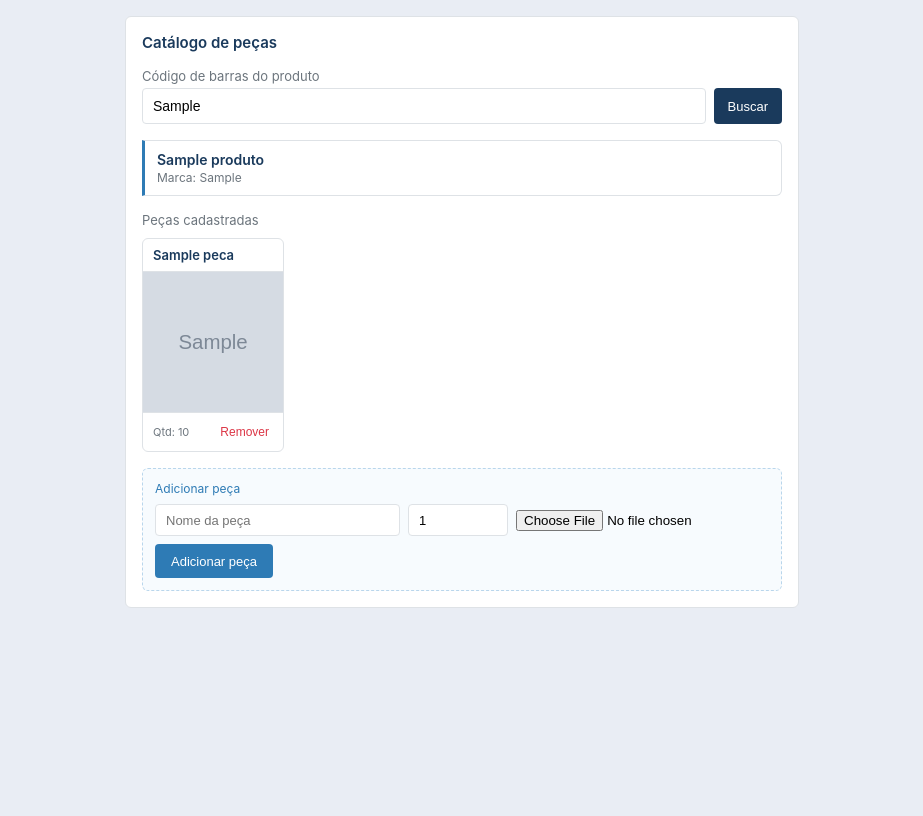
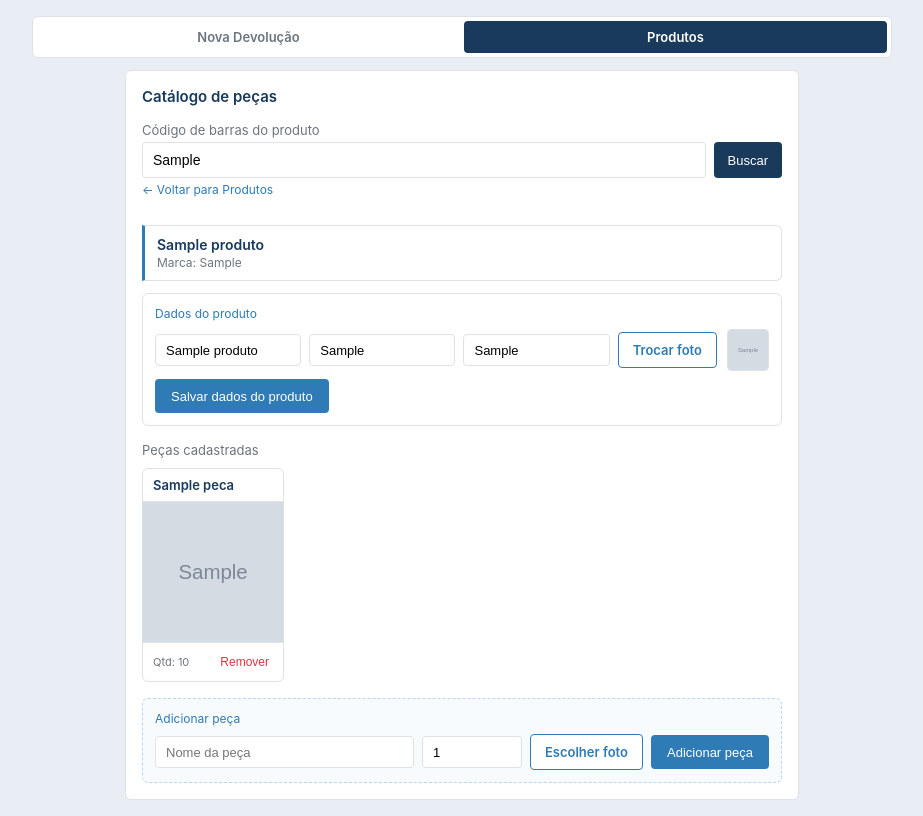
Before and after one commit to MatheusAp-MB/Projeto-Sistema-Devolucao, a Django app: a page that uses devolucoes/templates/devolucoes/catalogo.html in a window 1280 px wide. Shown: the whole page, without its empty margins (178-1101 px from the left). Before the commit the page ends 608 px from the top, so only its background shows below. Run offline with Django 5.2, Linux system fonts and the light colour scheme; tables that the repository leaves empty hold one stand-in row (values such as "Sample post"); grey boxes marked "Sample" are stand-in pictures.

Commit message:
Reestruturação de Telas — Produtos como Tela Direta, Edição de Dados do Produto Embutida no Catálogo

```diff
--- a/devolucoes/models.py
+++ b/devolucoes/models.py
@@ -12,6 +12,7 @@ class Produto(models.Model):
     codigo_barras = models.CharField(max_length=50, unique=True)
     nome = models.CharField(max_length=200)
     marca = models.CharField(max_length=100, blank=True)
+    foto = models.ImageField(upload_to='catalogo_produtos/', blank=True, null=True)
 
     class Meta:
         ordering = ['nome']
--- a/devolucoes/static/devolucoes/css/layout_catalogo.css
+++ b/devolucoes/static/devolucoes/css/layout_catalogo.css
@@ -284,14 +284,75 @@
     }
 }
 
-/* Preview da imagem no formulário de adicionar peça, antes de enviar */
+/* Campo de imagem do formulário de adicionar peça: input nativo escondido
+   de forma acessível (continua clicável via o <label>) + botão estilizado
+   + card de preview com o nome do arquivo fixo no rodapé, mesma linguagem
+   visual do card de peça já cadastrada (.catalogo-peca). */
+.catalogo-campo-imagem {
+    display: flex;
+    flex-wrap: wrap;
+    align-items: center;
+    gap: 10px;
+}
+
+.catalogo-input-imagem-oculto {
+    position: absolute;
+    width: 1px;
+    height: 1px;
+    padding: 0;
+    margin: -1px;
+    overflow: hidden;
+    clip: rect(0, 0, 0, 0);
+    white-space: nowrap;
+    border: 0;
+}
+
+.catalogo-botao-escolher-imagem {
+    display: inline-flex;
+    align-items: center;
+    height: 34px;
+    padding: 0 14px;
+    border: 1px solid #2e7bb5;
+    border-radius: 4px;
+    background-color: #ffffff;
+    color: #2e7bb5;
+    font-size: 13px;
+    font-weight: 600;
+    cursor: pointer;
+    white-space: nowrap;
+    transition: background-color 0.15s ease, color 0.15s ease;
+}
+
+.catalogo-botao-escolher-imagem:hover {
+    background-color: #2e7bb5;
+    color: #ffffff;
+}
+
+.catalogo-preview-cartao {
+    width: 96px;
+    border: 1px solid #dee2e6;
+    border-radius: 6px;
+    overflow: hidden;
+    background-color: #ffffff;
+}
+
 .catalogo-preview-imagem {
-    display: none;
-    width: 60px;
-    height: 60px;
+    display: block;
+    width: 96px;
+    height: 96px;
     object-fit: cover;
-    border-radius: 4px;
-    border: 1px solid #dee2e6;
+}
+
+.catalogo-preview-nome-arquivo {
+    display: block;
+    padding: 4px 6px;
+    border-top: 1px solid #dee2e6;
+    background-color: #f1f3f6;
+    font-size: 10px;
+    color: #6c757d;
+    white-space: nowrap;
+    overflow: hidden;
+    text-overflow: ellipsis;
 }
 
 /* Modal de foto em tela cheia — mesmo padrão do Hub de Fotos do Sistema
@@ -359,3 +420,78 @@
     max-height: 100%;
     object-fit: contain;
 }
+
+.catalogo-link-voltar {
+    display: inline-block;
+    font-size: 12px;
+    color: #2e7bb5;
+    text-decoration: none;
+    margin-bottom: 12px;
+}
+
+.catalogo-link-voltar:hover {
+    text-decoration: underline;
+}
+
+.catalogo-dados-produto {
+    margin-top: 12px;
+    border: 1px solid #dee2e6;
+    border-radius: 6px;
+    padding: 12px;
+}
+
+.catalogo-dados-produto-titulo {
+    font-size: 12px;
+    color: #2e7bb5;
+    margin: 0 0 8px;
+}
+
+.catalogo-form-dados-produto {
+    display: flex;
+    flex-wrap: wrap;
+    align-items: center;
+    gap: 8px;
+}
+
+.catalogo-form-dados-produto input[type="text"] {
+    height: 32px;
+    border: 1px solid #dee2e6;
+    border-radius: 4px;
+    padding: 0 10px;
+    box-sizing: border-box;
+    font-size: 13px;
+    flex: 1;
+    min-width: 140px;
+}
+
+.catalogo-preview-imagem-atual {
+    width: 40px;
+    height: 40px;
+    object-fit: cover;
+    border-radius: 4px;
+    border: 1px solid #dee2e6;
+    flex-shrink: 0;
+}
+
+.catalogo-botao-salvar-produto {
+    height: 34px;
+    padding: 0 16px;
+    border: none;
+    border-radius: 4px;
+    background-color: #2e7bb5;
+    color: #ffffff;
+    font-size: 13px;
+    cursor: pointer;
+}
+
+@media (max-width: 480px) {
+    .catalogo-form-dados-produto {
+        flex-direction: column;
+        align-items: stretch;
+    }
+
+    .catalogo-form-dados-produto input[type="text"] {
+        width: 100%;
+        min-width: 0;
+    }
+}
--- /dev/null
+++ b/devolucoes/static/devolucoes/css/layout_nav.css
@@ -0,0 +1,31 @@
+.nav-principal {
+    display: flex;
+    gap: 4px;
+    max-width: 860px;
+    margin: 0 auto 12px;
+    padding: 4px;
+    background-color: #ffffff;
+    border: 1px solid #dee2e6;
+    border-radius: 6px;
+    box-sizing: border-box;
+}
+
+.nav-link {
+    flex: 1;
+    text-align: center;
+    padding: 8px 12px;
+    border-radius: 4px;
+    font-size: 13px;
+    font-weight: 600;
+    color: #6c757d;
+    text-decoration: none;
+}
+
+.nav-link:hover {
+    background-color: #f1f3f6;
+}
+
+.nav-link--ativo {
+    background-color: #1a3a5c;
+    color: #ffffff;
+}
--- a/devolucoes/static/devolucoes/js/script_catalogo.js
+++ b/devolucoes/static/devolucoes/js/script_catalogo.js
@@ -9,21 +9,25 @@
 (function () {
     var campoImagem = document.getElementById('id_imagem_nova_peca');
     var previewImagem = document.getElementById('preview_imagem_nova_peca');
+    var previewCartao = document.getElementById('preview_imagem_nova_peca_cartao');
+    var previewNomeArquivo = document.getElementById('preview_imagem_nova_peca_nome');
 
-    if (campoImagem && previewImagem) {
+    if (campoImagem && previewImagem && previewCartao && previewNomeArquivo) {
         campoImagem.addEventListener('change', function () {
             var arquivo = campoImagem.files && campoImagem.files[0];
             if (!arquivo) {
-                previewImagem.style.display = 'none';
+                previewCartao.hidden = true;
                 previewImagem.src = '';
+                previewNomeArquivo.textContent = '';
                 return;
             }
             var leitor = new FileReader();
             leitor.onload = function (evento) {
                 previewImagem.src = evento.target.result;
-                previewImagem.style.display = 'block';
+                previewCartao.hidden = false;
             };
             leitor.readAsDataURL(arquivo);
+            previewNomeArquivo.textContent = arquivo.name;
         });
     }
 
@@ -63,3 +67,22 @@
         if (!modal.hidden && evento.key === 'Escape') fecharModal();
     });
 })();
+
+(function () {
+    var campoFoto = document.getElementById('id_foto_editar_produto');
+    var previewFoto = document.getElementById('preview_foto_editar_produto');
+
+    if (!campoFoto || !previewFoto) return;
+
+    campoFoto.addEventListener('change', function () {
+        var arquivo = campoFoto.files && campoFoto.files[0];
+        if (!arquivo) return;
+
+        var leitor = new FileReader();
+        leitor.onload = function (evento) {
+            previewFoto.src = evento.target.result;
+            previewFoto.hidden = false;
+        };
+        leitor.readAsDataURL(arquivo);
+    });
+})();
--- a/devolucoes/templates/devolucoes/catalogo.html
+++ b/devolucoes/templates/devolucoes/catalogo.html
@@ -5,9 +5,15 @@
     <meta charset="UTF-8">
     <meta name="viewport" content="width=device-width, initial-scale=1.0">
     <title>Catálogo de peças</title>
+    <link rel="stylesheet" href="{% static 'devolucoes/css/layout_nav.css' %}">
     <link rel="stylesheet" href="{% static 'devolucoes/css/layout_catalogo.css' %}">
 </head>
 <body class="catalogo-pagina">
+
+    <nav class="nav-principal">
+        <a href="{% url 'nova_devolucao' %}" class="nav-link{% if pagina_ativa == 'nova_devolucao' %} nav-link--ativo{% endif %}">Nova Devolução</a>
+        <a href="{% url 'produtos' %}" class="nav-link{% if pagina_ativa == 'produtos' %} nav-link--ativo{% endif %}">Produtos</a>
+    </nav>
 
     <div class="catalogo-cartao">
         <p class="catalogo-titulo">Catálogo de peças</p>
@@ -22,9 +28,33 @@
 
         {% if buscou %}
             {% if produto %}
+                <a href="{% url 'produtos' %}" class="catalogo-link-voltar">← Voltar para Produtos</a>
+
                 <div class="catalogo-produto-info">
                     <p class="catalogo-produto-nome">{{ produto.nome }}</p>
                     <p class="catalogo-produto-marca">Marca: {{ produto.marca|default:"—" }}</p>
+                </div>
+
+                <div class="catalogo-dados-produto">
+                    <p class="catalogo-dados-produto-titulo">Dados do produto</p>
+                    <form method="post" action="{% url 'editar_produto' produto.id %}" enctype="multipart/form-data" class="catalogo-form-dados-produto">
+                        {% csrf_token %}
+                        <input type="text" name="nome" value="{{ produto.nome }}" placeholder="Nome do produto" required>
+                        <input type="text" name="marca" value="{{ produto.marca }}" placeholder="Marca">
+                        <input type="text" name="codigo_barras" value="{{ produto.codigo_barras }}" placeholder="Código de barras (EAN)" required>
+
+                        <div class="catalogo-campo-imagem">
+                            <input type="file" name="foto" accept="image/*" id="id_foto_editar_produto" class="catalogo-input-imagem-oculto">
+                            <label for="id_foto_editar_produto" class="catalogo-botao-escolher-imagem">Trocar foto</label>
+                            {% if produto.foto %}
+                                <img id="preview_foto_editar_produto" src="{{ produto.foto.url }}" class="catalogo-preview-imagem-atual" alt="Foto atual do produto">
+                            {% else %}
+                                <img id="preview_foto_editar_produto" class="catalogo-preview-imagem-atual" hidden alt="Foto atual do produto">
+                            {% endif %}
+                        </div>
+
+                        <button type="submit" class="catalogo-botao-salvar-produto">Salvar dados do produto</button>
+                    </form>
                 </div>
 
                 <p class="catalogo-subtitulo">Peças cadastradas</p>
@@ -57,21 +87,22 @@
                         {% csrf_token %}
                         <input type="text" name="nome" placeholder="Nome da peça" required>
                         <input type="number" name="quantidade_esperada" placeholder="Qtd esperada" min="1" value="1" required>
-                        <input type="file" name="imagem" accept="image/*" id="id_imagem_nova_peca">
-                        <img id="preview_imagem_nova_peca" class="catalogo-preview-imagem" alt="Pré-visualização">
+                        <div class="catalogo-campo-imagem">
+                            <input type="file" name="imagem" accept="image/*" id="id_imagem_nova_peca" class="catalogo-input-imagem-oculto">
+                            <label for="id_imagem_nova_peca" class="catalogo-botao-escolher-imagem">Escolher foto</label>
+
+                            <div id="preview_imagem_nova_peca_cartao" class="catalogo-preview-cartao" hidden>
+                                <img id="preview_imagem_nova_peca" class="catalogo-preview-imagem" alt="Pré-visualização">
+                                <span id="preview_imagem_nova_peca_nome" class="catalogo-preview-nome-arquivo"></span>
+                            </div>
+                        </div>
                         <button type="submit">Adicionar peça</button>
                     </form>
                 </div>
             {% else %}
                 <div class="catalogo-nao-encontrado">
                     <p>Produto não encontrado.</p>
-                    <form method="post" action="{% url 'cadastrar_produto' %}" class="catalogo-form-produto">
-                        {% csrf_token %}
-                        <input type="hidden" name="codigo_barras" value="{{ codigo_barras }}">
-                        <input type="text" name="nome" placeholder="Nome do produto" required>
-                        <input type="text" name="marca" placeholder="Marca">
-                        <button type="submit">Cadastrar esse produto</button>
-                    </form>
+                    <a href="{% url 'produtos' %}" class="catalogo-link-voltar">← Voltar para Produtos</a>
                 </div>
             {% endif %}
         {% endif %}
--- a/devolucoes/templates/devolucoes/nova_devolucao.html
+++ b/devolucoes/templates/devolucoes/nova_devolucao.html
@@ -5,9 +5,15 @@
     <meta charset="UTF-8">
     <meta name="viewport" content="width=device-width, initial-scale=1.0">
     <title>Nova devolução</title>
+    <link rel="stylesheet" href="{% static 'devolucoes/css/layout_nav.css' %}">
     <link rel="stylesheet" href="{% static 'devolucoes/css/layout_nova_devolucao.css' %}">
 </head>
 <body class="devolucao-pagina">
+
+    <nav class="nav-principal">
+        <a href="{% url 'nova_devolucao' %}" class="nav-link{% if pagina_ativa == 'nova_devolucao' %} nav-link--ativo{% endif %}">Nova Devolução</a>
+        <a href="{% url 'produtos' %}" class="nav-link{% if pagina_ativa == 'produtos' %} nav-link--ativo{% endif %}">Produtos</a>
+    </nav>
 
     <div class="devolucao-cartao">
         <p class="devolucao-titulo">Nova devolução</p>
--- a/devolucoes/urls.py
+++ b/devolucoes/urls.py
@@ -6,8 +6,10 @@ from . import views
 
 urlpatterns = [
     path('', views.nova_devolucao, name='nova_devolucao'),
+    path('produtos/', views.produtos, name='produtos'),
     path('catalogo/', views.catalogo, name='catalogo'),
     path('catalogo/produto/cadastrar/', views.cadastrar_produto, name='cadastrar_produto'),
+    path('catalogo/produto/<int:produto_id>/editar/', views.editar_produto, name='editar_produto'),
     path('catalogo/produto/<int:produto_id>/peca/adicionar/', views.adicionar_peca, name='adicionar_peca'),
     path('catalogo/peca/<int:peca_id>/remover/', views.remover_peca, name='remover_peca'),
 ]
--- a/devolucoes/views.py
+++ b/devolucoes/views.py
@@ -11,7 +11,12 @@ from .models import Peca, Produto
 
 
 def nova_devolucao(request):
-    return render(request, 'devolucoes/nova_devolucao.html')
+    return render(request, 'devolucoes/nova_devolucao.html', {'pagina_ativa': 'nova_devolucao'})
+
+
+def produtos(request):
+    lista_produtos = Produto.objects.all()
+    return render(request, 'devolucoes/produtos.html', {'produtos': lista_produtos, 'pagina_ativa': 'produtos'})
 
 
 def catalogo(request):
@@ -29,8 +34,29 @@ def catalogo(request):
         'produto': produto,
         'pecas': pecas,
         'buscou': bool(codigo_barras),
+        'pagina_ativa': 'produtos',
     }
     return render(request, 'devolucoes/catalogo.html', contexto)
+
+
+def editar_produto(request, produto_id):
+    produto = get_object_or_404(Produto, pk=produto_id)
+
+    if request.method == 'POST':
+        nome = request.POST.get('nome', '').strip()
+        marca = request.POST.get('marca', '').strip()
+        codigo_barras = request.POST.get('codigo_barras', '').strip()
+        foto = request.FILES.get('foto')
+
+        if nome and codigo_barras:
+            produto.nome = nome
+            produto.marca = marca
+            produto.codigo_barras = codigo_barras
+            if foto:
+                produto.foto = foto
+            produto.save()
+
+    return redirect(f"{reverse('catalogo')}?codigo_barras={produto.codigo_barras}")
 
 
 def cadastrar_produto(request):
@@ -39,13 +65,14 @@ def cadastrar_produto(request):
     if request.method == 'POST' and codigo_barras:
         nome = request.POST.get('nome', '').strip()
         marca = request.POST.get('marca', '').strip()
+        foto = request.FILES.get('foto')
         if nome:
             Produto.objects.get_or_create(
                 codigo_barras=codigo_barras,
-                defaults={'nome': nome, 'marca': marca},
+                defaults={'nome': nome, 'marca': marca, 'foto': foto},
             )
 
-    return redirect(f"{reverse('catalogo')}?codigo_barras={codigo_barras}")
+    return redirect('produtos')
 
 
 def adicionar_peca(request, produto_id):
```
Also changed, not shown: devolucoes/static/devolucoes/css/layout_produtos.css (added, +274 -0 lines), devolucoes/static/devolucoes/js/script_produtos.js (added, +41 -0 lines), devolucoes/templates/devolucoes/produtos.html (added, +71 -0 lines), devolucoes/migrations/0002_produto_foto.py (added).
